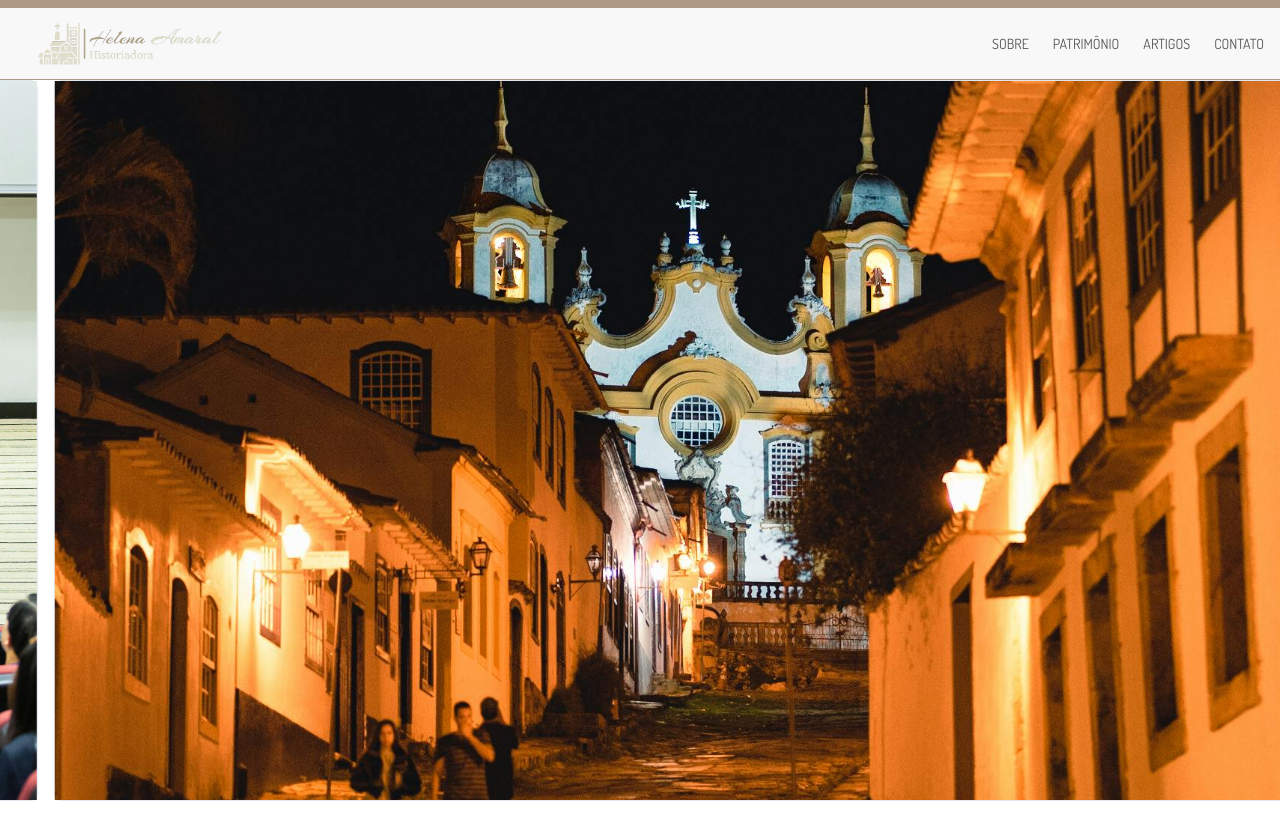
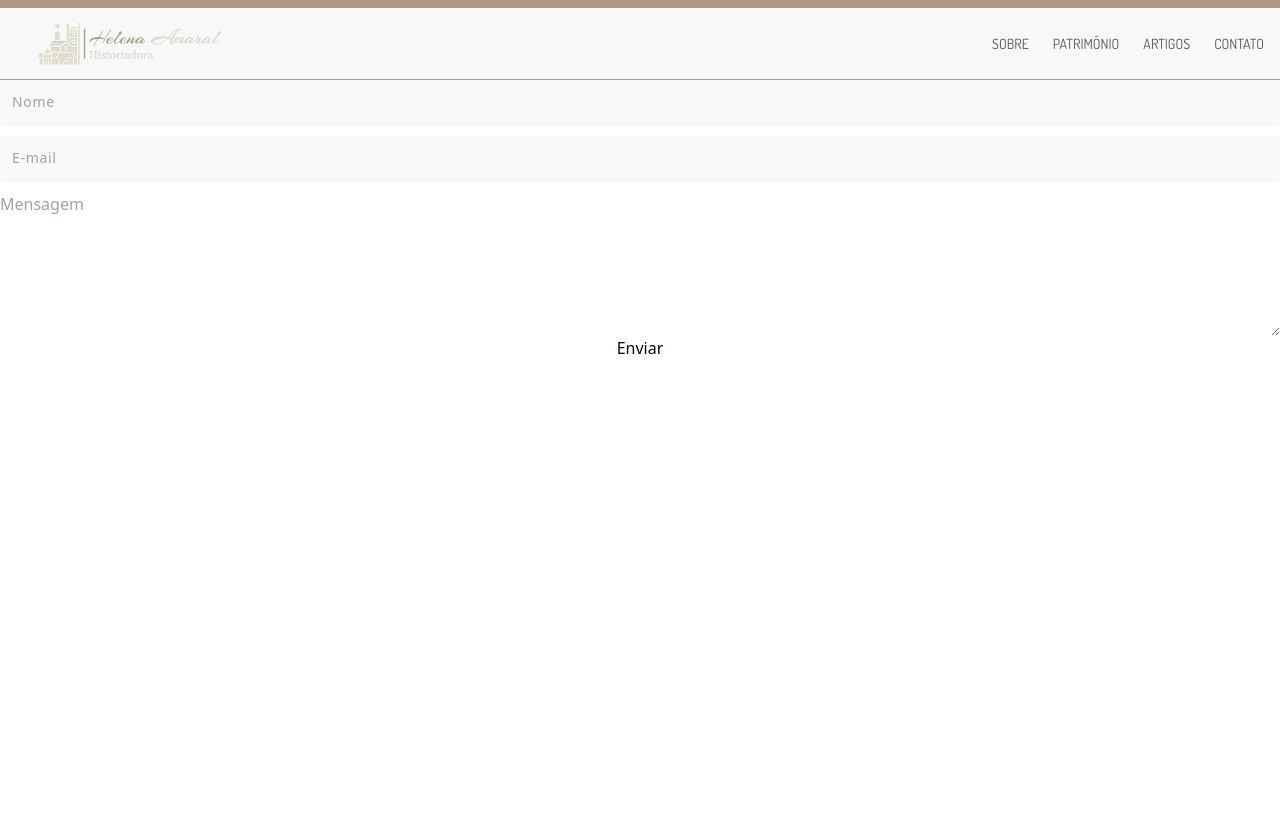
Before and after one commit to vitorschelb/helena-website, a Next.js app: page /Contato in a window 1280 px wide. Shown: the top 840 px of the page. Built offline with nearby package versions, Linux system fonts and the light colour scheme; a web font is replaced by a local one.

Commit message:
FEA: Implement Zod and ReactHookForms on ContactForm

```diff
--- a/app/Contato/page.tsx
+++ b/app/Contato/page.tsx
@@ -1,7 +1,7 @@
 'use client'
 
-import { CarouselSolutions } from '@/components/SolutionsCarousel'
+import ContactForm from '@/components/ContactForm'
 
 export default function Contact() {
-  return <CarouselSolutions />
+  return <ContactForm />
 }
--- a/components/ContactForm.tsx
+++ b/components/ContactForm.tsx
@@ -1,37 +1,57 @@
-export default function ContacForm() {
+import { useForm } from 'react-hook-form'
+import { z } from 'zod'
+import { zodResolver } from '@hookform/resolvers/zod'
+
+const contactFormSchema = z.object({
+  nome: z.string(),
+  email: z.string(),
+  mensagem: z.string(),
+})
+
+type ContactFormSchema = z.infer<typeof contactFormSchema>
+
+export default function ContactForm() {
+  const { register, handleSubmit } = useForm<ContactFormSchema>({
+    resolver: zodResolver(contactFormSchema),
+  })
+
+  function handleFormContact(data: ContactFormSchema) {
+    console.log(data)
+  }
+
   return (
-    <div className="flex flex-col">
+    <form onSubmit={handleSubmit(handleFormContact)} className="flex flex-col">
       <input
         tabIndex={0}
         aria-label="Nome"
-        name="Nome"
         type="text"
         id="nome"
         placeholder="Nome"
         required
         className="mb-3 bg-whiteIce p-3 text-sm tracking-wider shadow-sm"
+        {...register('nome')}
       />
       <input
         tabIndex={0}
         aria-label="E-mail"
-        name="email"
         type="email"
         id="email"
         placeholder="E-mail"
         required
         className="mb-3 bg-whiteIce p-3 text-sm tracking-wider shadow-sm"
+        {...register('email')}
       />
       <textarea
         tabIndex={0}
         aria-label="Mensagem"
-        name="mensagem"
         id="mensagem"
         rows={6}
         placeholder="Mensagem"
+        {...register('mensagem')}
       />
       <button tabIndex={0} aria-label="Enviar" type="submit">
         Enviar
       </button>
-    </div>
+    </form>
   )
 }
--- a/package.json
+++ b/package.json
@@ -10,6 +10,7 @@
     "fmt": "next lint --write"
   },
   "dependencies": {
+    "@hookform/resolvers": "^3.3.4",
     "@nextui-org/react": "^2.2.9",
     "@radix-ui/react-aspect-ratio": "^1.0.3",
     "@radix-ui/react-slot": "^1.0.2",
@@ -22,9 +23,11 @@
     "next": "14.1.0",
     "react": "^18",
     "react-dom": "^18",
+    "react-hook-form": "^7.51.1",
     "react-icons": "^5.0.1",
     "tailwind-merge": "^2.2.1",
-    "tailwindcss-animate": "^1.0.7"
+    "tailwindcss-animate": "^1.0.7",
+    "zod": "^3.22.4"
   },
   "devDependencies": {
     "@rocketseat/eslint-config": "^2.2.2",
```
Also changed, not shown: 1 other file (tests, documents, lock files or other folders).
